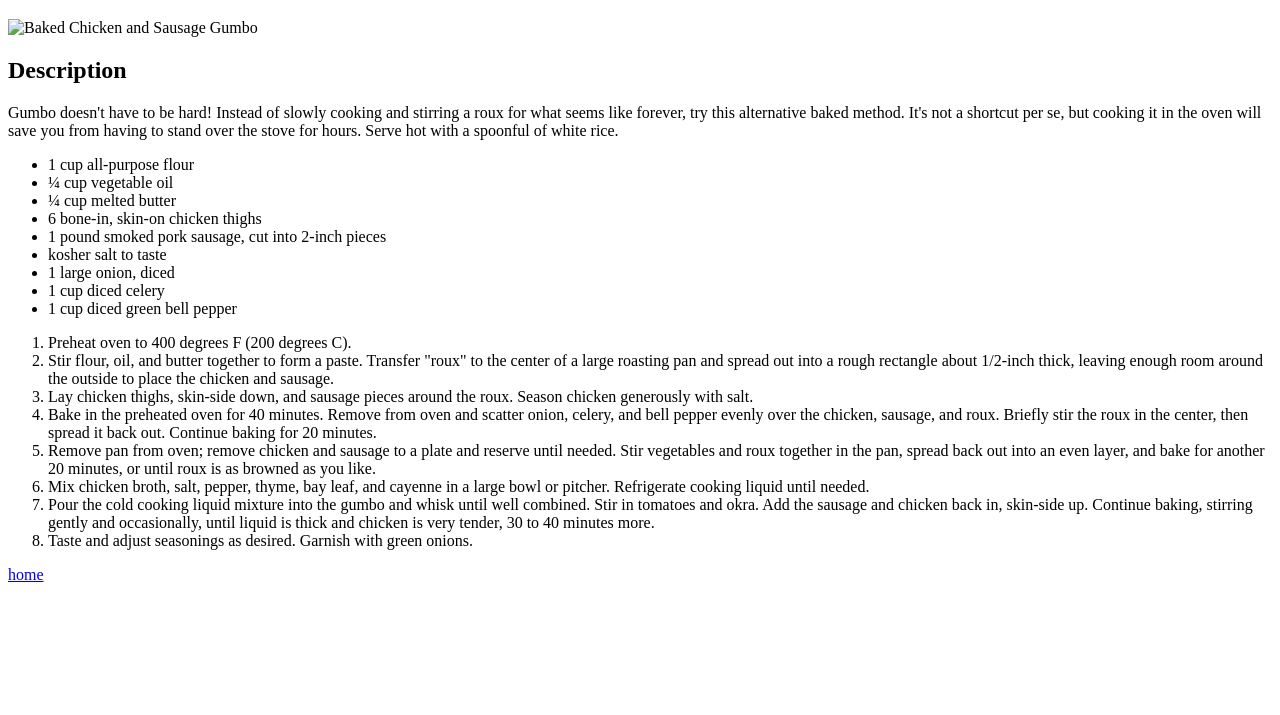
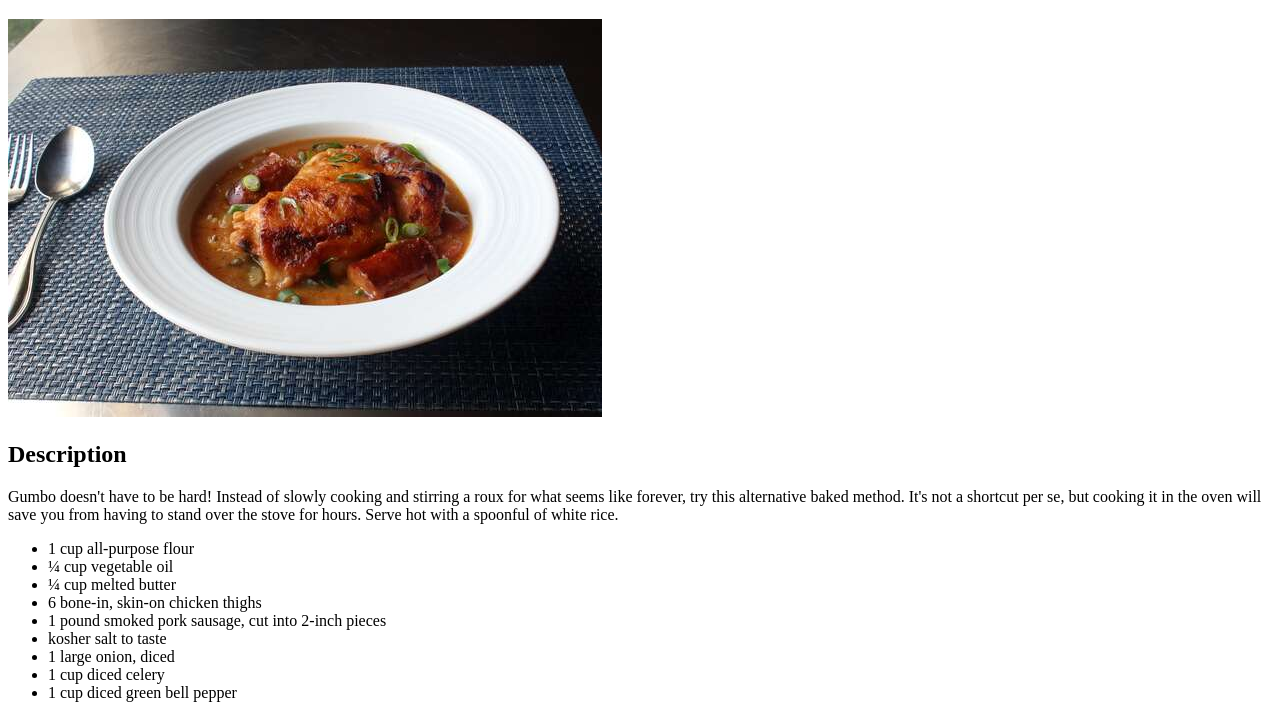
Before and after one commit to adam8130/odin-recipes, a plain HTML site: page recipes/BakedChickenand-SausageGumbo.html in a window 1280 px wide. Shown: the part 61-776 px from the top of the page. Drawn offline with Linux system fonts and the light colour scheme; the site is published under a folder, as on GitHub Pages, so addresses that start at the root find nothing.

Commit message:
link modified 2

```diff
--- a/recipes/BakedChickenand-SausageGumbo.html
+++ b/recipes/BakedChickenand-SausageGumbo.html
@@ -8,7 +8,7 @@
 </head>
 <body>
     <h1>Baked Chicken and Sausage Gumbo</h1>
-    <img src="/img/image.jpeg" alt="Baked Chicken and Sausage Gumbo">
+    <img src="../img/image.jpeg" alt="Baked Chicken and Sausage Gumbo">
     <h2>Description</h2>
     <p>Gumbo doesn't have to be hard! Instead of slowly cooking and stirring a roux for what seems like forever, try this alternative baked method. It's not a shortcut per se, but cooking it in the oven will save you from having to stand over the stove for hours. Serve hot with a spoonful of white rice.</p>
     <ul>
```
Also changed, not shown: recipes/MississippiRoast-SlowCookerPepperonciniPotRoast.html (+1 -1 lines).
